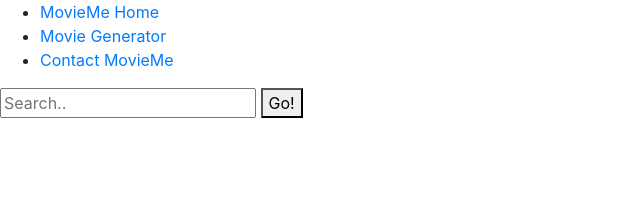
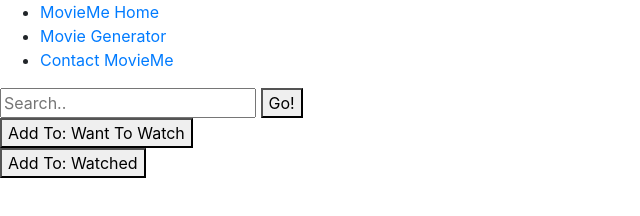
Before and after one commit to olyviahix/GroupProject1, a plain HTML site: page HTML/index.html in a window 1280 px wide. Shown: the whole page, without its empty margins (0-640 px from the left). Drawn offline with nearby package versions, Linux system fonts and the light colour scheme; files whose address does not match are found by name.

Commit message:
divs added for buttons to add movies to want to watch and watched lists

```diff
--- a/HTML/index.html
+++ b/HTML/index.html
@@ -12,8 +12,7 @@
          crossorigin="anonymous"/>
     </head>
     <body>
-      <div
-        id="movieNavBar" class="">
+    <div id="movieNavBar" class="">
     <div>
             <ul>
                 <li> <a href="index.html">MovieMe Home</a></li>
@@ -22,12 +21,19 @@
 
             </ul>
         </div>
+        <div>
+            <div class="searchButton">
+            <input type="text" placeholder="Search.." id="search">
+            <button type="submit">Go!</button>
         </div>
         <div>
-        <form class="example">
-            <input type="text" placeholder="Search.." name="search">
-            <button type="submit"><i class="search"></i>Go!</button>
-          </form>
+            <div class="addToWant" id="addToWant">
+            <button type="submit">Add To: Want To Watch</button>
+        </div>
+        <div>
+            <div class="addToWatched" id="addToWatched">
+            <button type="submit">Add To: Watched</button>
+        </div>
     </div>
 
         <script src="movieApp.js" async defer></script>
```
Lines whose indentation alone changed are shown as unchanged.
